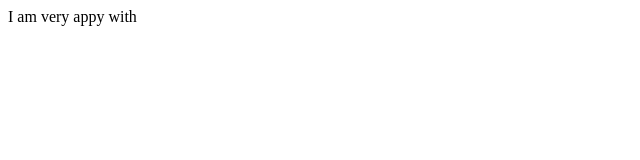
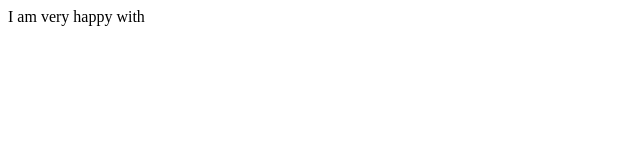
Before and after one commit to IMarty/11---Git---CI, a plain HTML site: page index.html in a window 1280 px wide. Shown: the full height of the page, 0-640 px from the left. Drawn offline with Linux system fonts and the light colour scheme.

Commit message:
correct speling

```diff
--- a/index.html
+++ b/index.html
@@ -8,7 +8,7 @@
 </head>
 
 <body>
-  I am very appy with
+  I am very happy with
 </body>
 
 </html>
```
